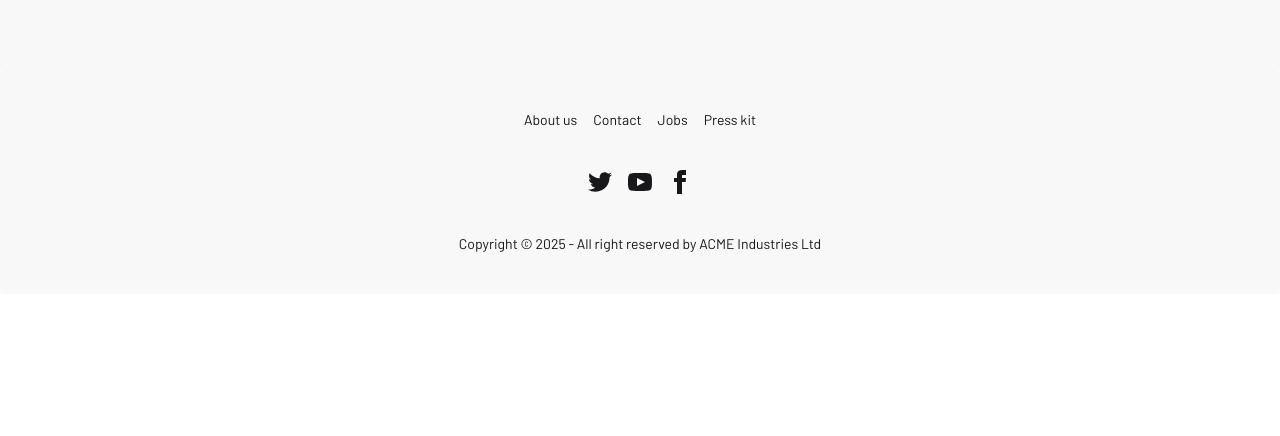
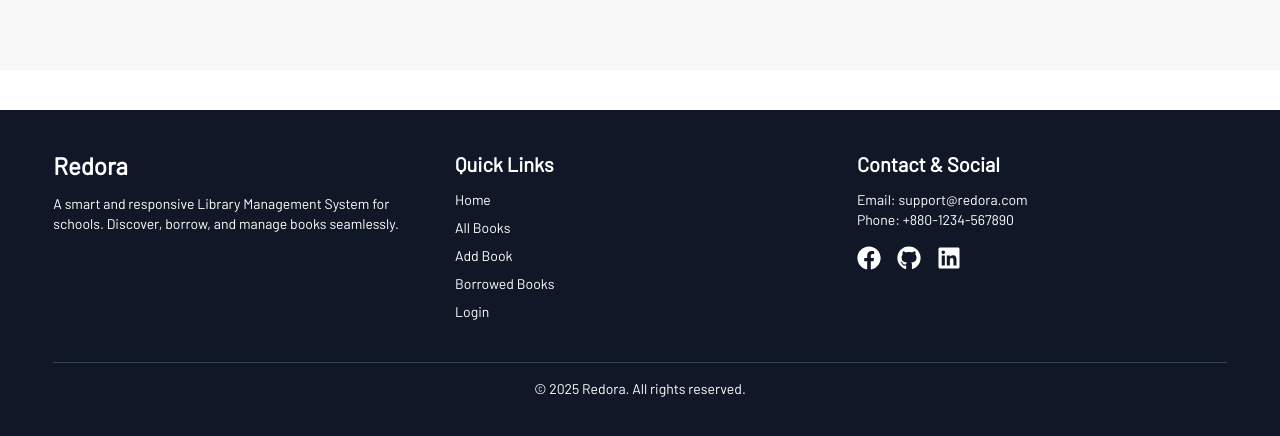
Before and after one commit to hamadismail/library-management-client, a React (Vite) app: page / in a window 1280 px wide. Shown: the part 794-1230 px from the top of the page. Before the commit the page ends 1088 px from the top, so only its background shows below. Built offline with nearby package versions, Linux system fonts and the light colour scheme; no server answers.

Commit message:
redesigned the footer component

```diff
--- a/src/components/Footer/Footer.jsx
+++ b/src/components/Footer/Footer.jsx
@@ -1,60 +1,91 @@
-import React from "react";
+import { FaFacebook, FaGithub, FaLinkedin } from "react-icons/fa";
+import { Link } from "react-router";
 
 const Footer = () => {
   return (
-    <div>
-      <footer className="footer footer-horizontal footer-center bg-base-200 text-base-content rounded p-10">
-        <nav className="grid grid-flow-col gap-4">
-          <a className="link link-hover">About us</a>
-          <a className="link link-hover">Contact</a>
-          <a className="link link-hover">Jobs</a>
-          <a className="link link-hover">Press kit</a>
-        </nav>
-        <nav>
-          <div className="grid grid-flow-col gap-4">
-            <a>
-              <svg
-                xmlns="http://www.w3.org/2000/svg"
-                width="24"
-                height="24"
-                viewBox="0 0 24 24"
-                className="fill-current"
+    <footer className="bg-gray-900 text-white py-10 mt-10">
+      <div className="w-11/12 mx-auto">
+        <div className="max-w-7xl mx-auto grid grid-cols-1 md:grid-cols-3 gap-8">
+          {/* Site Info */}
+          <div>
+            <h2 className="text-2xl font-bold mb-3">Redora</h2>
+            <p className="text-sm">
+              A smart and responsive Library Management System for schools.
+              Discover, borrow, and manage books seamlessly.
+            </p>
+          </div>
+
+          {/* Quick Links */}
+          <div>
+            <h3 className="text-xl font-semibold mb-3">Quick Links</h3>
+            <ul className="space-y-2 text-sm">
+              <li>
+                <Link to="/" className="hover:underline">
+                  Home
+                </Link>
+              </li>
+              <li>
+                <Link to="/all-books" className="hover:underline">
+                  All Books
+                </Link>
+              </li>
+              <li>
+                <Link to="/add-book" className="hover:underline">
+                  Add Book
+                </Link>
+              </li>
+              <li>
+                <Link to="/borrowed-books" className="hover:underline">
+                  Borrowed Books
+                </Link>
+              </li>
+              <li>
+                <Link to="/signin" className="hover:underline">
+                  Login
+                </Link>
+              </li>
+            </ul>
+          </div>
+
+          {/* Contact & Social */}
+          <div>
+            <h3 className="text-xl font-semibold mb-3">Contact & Social</h3>
+            <p className="text-sm">Email: support@redora.com</p>
+            <p className="text-sm mb-4">Phone: +880-1234-567890</p>
+            <div className="flex space-x-4 text-2xl">
+              <Link
+                to="https://www.facebook.com/hamad2k25/"
+                target="_blank"
+                rel="noreferrer"
+                className="hover:text-blue-500"
               >
-                <path d="M24 4.557c-.883.392-1.832.656-2.828.775 1.017-.609 1.798-1.574 2.165-2.724-.951.564-2.005.974-3.127 1.195-.897-.957-2.178-1.555-3.594-1.555-3.179 0-5.515 2.966-4.797 6.045-4.091-.205-7.719-2.165-10.148-5.144-1.29 2.213-.669 5.108 1.523 6.574-.806-.026-1.566-.247-2.229-.616-.054 2.281 1.581 4.415 3.949 4.89-.693.188-1.452.232-2.224.084.626 1.956 2.444 3.379 4.6 3.419-2.07 1.623-4.678 2.348-7.29 2.04 2.179 1.397 4.768 2.212 7.548 2.212 9.142 0 14.307-7.721 13.995-14.646.962-.695 1.797-1.562 2.457-2.549z"></path>
-              </svg>
-            </a>
-            <a>
-              <svg
-                xmlns="http://www.w3.org/2000/svg"
-                width="24"
-                height="24"
-                viewBox="0 0 24 24"
-                className="fill-current"
+                <FaFacebook />
+              </Link>
+              <Link
+                to="https://github.com/hamadismail"
+                target="_blank"
+                rel="noreferrer"
+                className="hover:text-gray-400"
               >
-                <path d="M19.615 3.184c-3.604-.246-11.631-.245-15.23 0-3.897.266-4.356 2.62-4.385 8.816.029 6.185.484 8.549 4.385 8.816 3.6.245 11.626.246 15.23 0 3.897-.266 4.356-2.62 4.385-8.816-.029-6.185-.484-8.549-4.385-8.816zm-10.615 12.816v-8l8 3.993-8 4.007z"></path>
-              </svg>
-            </a>
-            <a>
-              <svg
-                xmlns="http://www.w3.org/2000/svg"
-                width="24"
-                height="24"
-                viewBox="0 0 24 24"
-                className="fill-current"
+                <FaGithub />
+              </Link>
+              <Link
+                to="https://linkedin.com/in/hamadismail"
+                target="_blank"
+                rel="noreferrer"
+                className="hover:text-blue-300"
               >
-                <path d="M9 8h-3v4h3v12h5v-12h3.642l.358-4h-4v-1.667c0-.955.192-1.333 1.115-1.333h2.885v-5h-3.808c-3.596 0-5.192 1.583-5.192 4.615v3.385z"></path>
-              </svg>
-            </a>
+                <FaLinkedin />
+              </Link>
+            </div>
           </div>
-        </nav>
-        <aside>
-          <p>
-            Copyright © {new Date().getFullYear()} - All right reserved by ACME
-            Industries Ltd
-          </p>
-        </aside>
-      </footer>
-    </div>
+        </div>
+
+        <div className="text-center text-sm mt-10 border-t border-gray-700 pt-4">
+          © {new Date().getFullYear()} Redora. All rights reserved.
+        </div>
+      </div>
+    </footer>
   );
 };
 
--- a/src/layouts/MainLayout.jsx
+++ b/src/layouts/MainLayout.jsx
@@ -7,7 +7,7 @@ const MainLayout = () => {
   return (
     <div className="font-barlow">
       <Header />
-      <div className="mt-[64px]">
+      <div className="mt-[64px] min-h-[calc(100vh-433px)]">
         <Outlet />
       </div>
       <Footer />
```
